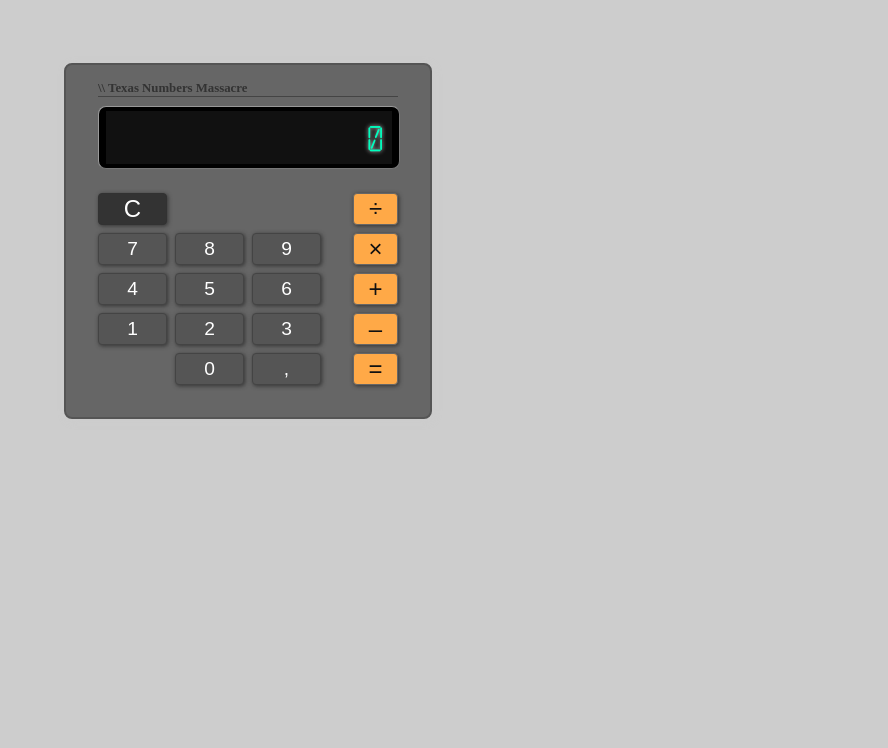
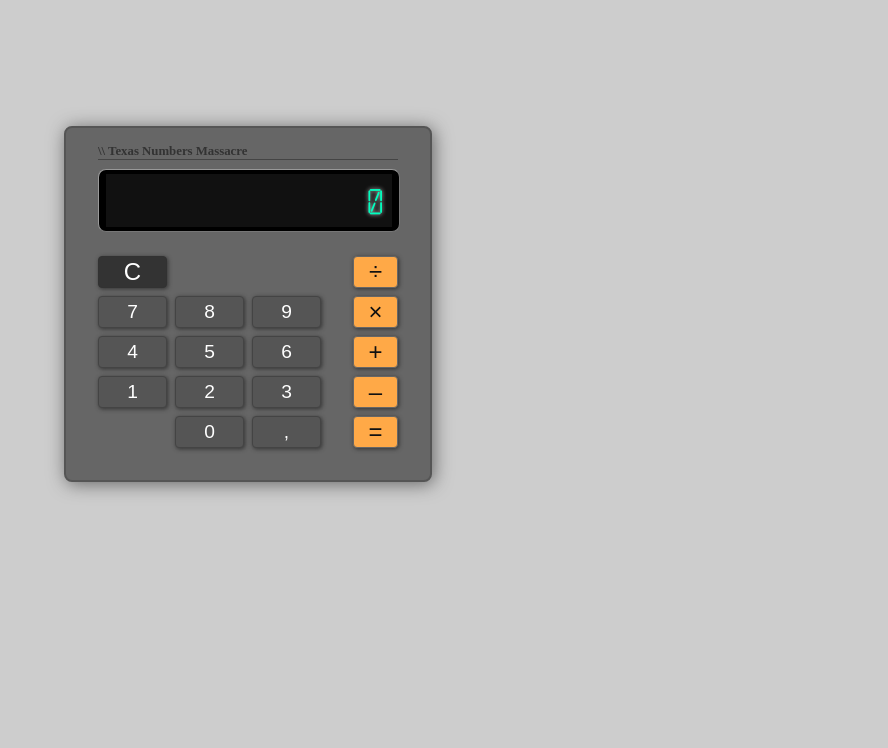
Before and after one commit to G-ManGuido/taschenrechner, a plain HTML site: page index.html in a window 1280 px wide. Shown: the top 748 px of the page, without its empty margins (392-1280 px from the left). Drawn offline with Linux system fonts and the light colour scheme.

Commit message:
2nd  push

```diff
--- a/assets/SASS/main.scss
+++ b/assets/SASS/main.scss
@@ -2,7 +2,6 @@
     font-family: 'Calculator';
     src: url(../fonts/Calculator.ttf);
 }
-
 body{
     background: #cdcdcd;
 }
@@ -15,11 +14,11 @@ h1{
 .calculator {
     width: 300px;
     background: #666666;
-    margin: 5% auto;
+    margin: 10% auto;
     padding: 2rem;
     border: 2px solid #555;
     border-radius: 8px;
-    box-shadow: 2px 2px 8px #ccc;
+    box-shadow: 2px 2px 18px #666;
 }
 .calculatorBody {
     display: grid;
```
Also changed, not shown: assets/SASS/main.css, 1 other file.
